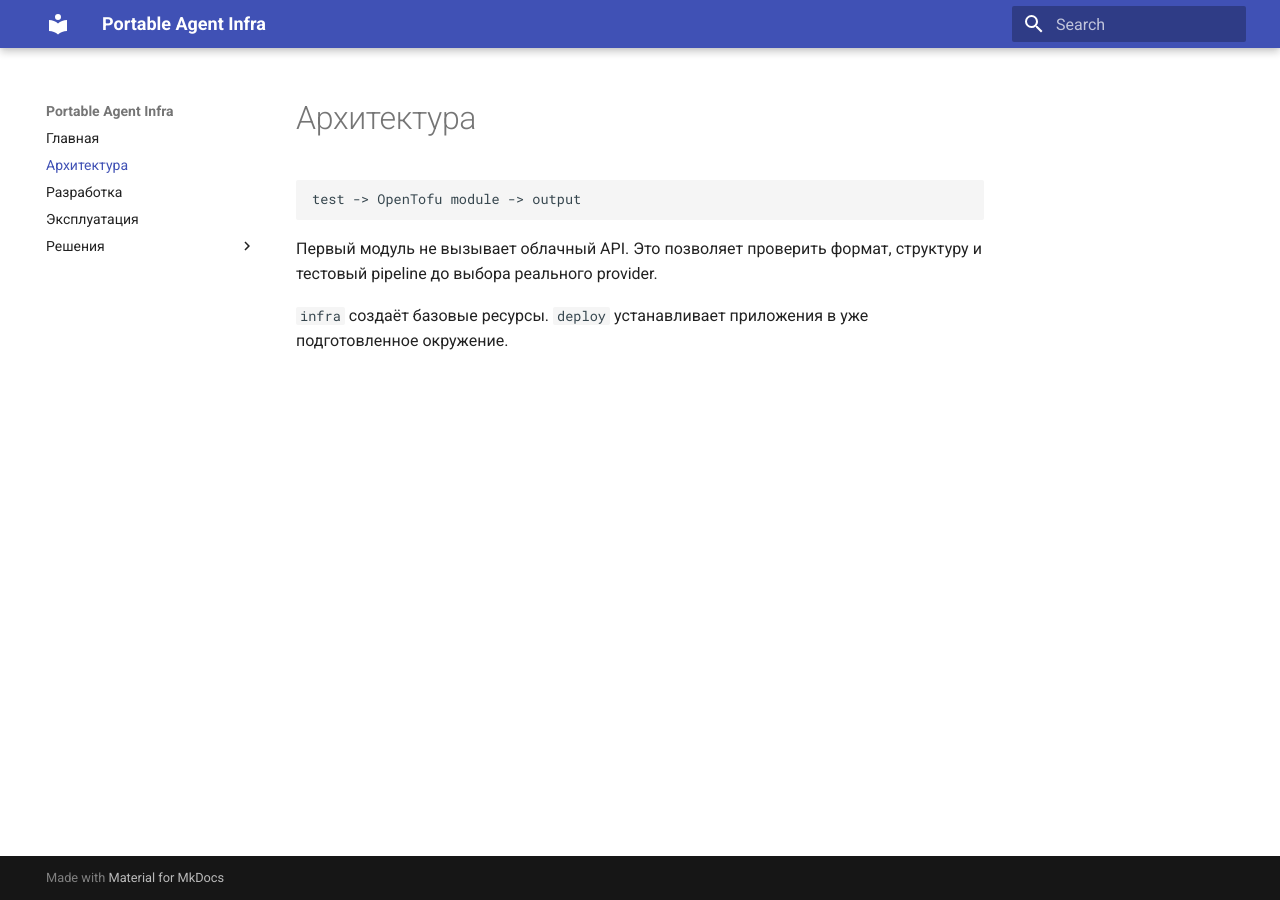
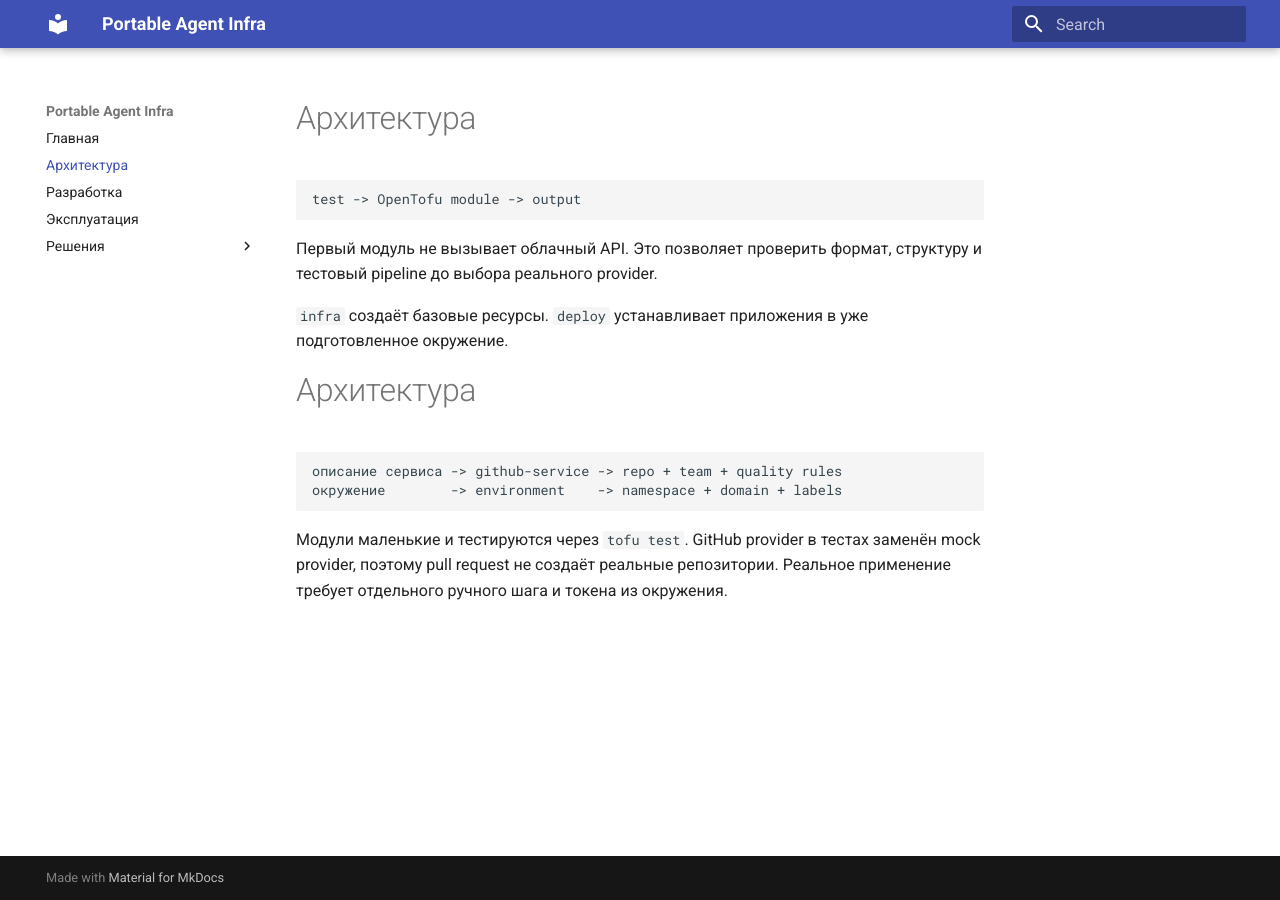
Before and after one commit to portable-agent/infra, an MkDocs documentation site: the page built from docs/architecture.md, in a window 1280 px wide. Built offline with MkDocs 1.6.1 and Material for MkDocs 9.7.7, drawn with Linux system fonts in a browser that asks for light colours.

Commit message:
Merge pull request #2 from portable-agent/foundation/developer-platform
feat: добавить фабрику инфраструктуры сервисов

````diff
--- a/docs/architecture.md
+++ b/docs/architecture.md
@@ -8,3 +8,13 @@ test -> OpenTofu module -> output
 выбора реального provider.
 
 `infra` создаёт базовые ресурсы. `deploy` устанавливает приложения в уже подготовленное окружение.
+# Архитектура
+
+```text
+описание сервиса -> github-service -> repo + team + quality rules
+окружение        -> environment    -> namespace + domain + labels
+```
+
+Модули маленькие и тестируются через `tofu test`. GitHub provider в тестах заменён mock provider,
+поэтому pull request не создаёт реальные репозитории. Реальное применение требует отдельного
+ручного шага и токена из окружения.
--- a/mkdocs.yml
+++ b/mkdocs.yml
@@ -11,3 +11,4 @@ nav:
   - Эксплуатация: runbook.md
   - Решения:
       - Отдельный infra-репозиторий: decisions/0001-infra-repository.md
+      - Фабрика сервисов: decisions/0002-service-factory.md
````
Also changed, not shown: .trivyignore.yaml (added, +11 -0 lines), README.md (+8 -3 lines), docs/decisions/0002-service-factory.md (added, +12 -0 lines), 14 other files.
